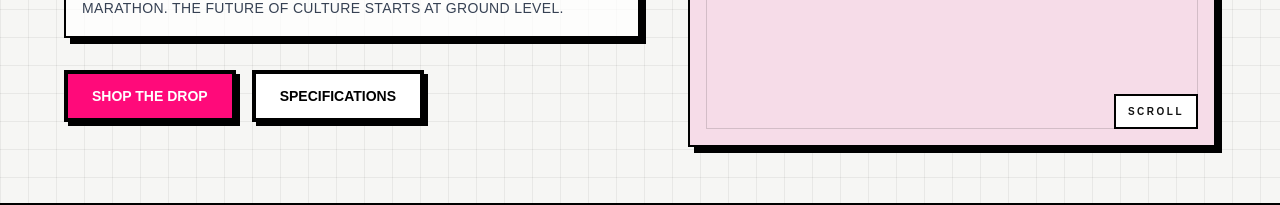
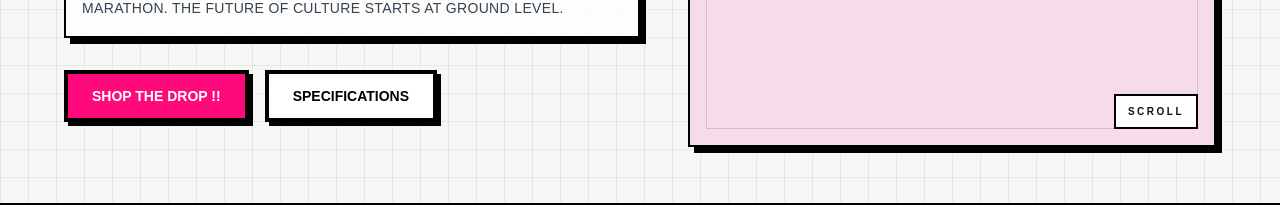
Before and after one commit to nkogyo/off-the-grid, a React (Vite) app: page / in a window 1280 px wide. Shown: the part 411-616 px from the top of the page. Built offline with nearby package versions, Linux system fonts and the light colour scheme; no server answers; the database is empty.

Commit message:
Update primary button text in Home component

```diff
--- a/src/pages/Home.jsx
+++ b/src/pages/Home.jsx
@@ -17,7 +17,7 @@ const defaultHomepageContent = {
   heroTitleLine2: "Velocity",
   heroDescription:
     "Engineered with kinetic air technology for the urban marathon. The future of culture starts at ground level.",
-  heroPrimaryButtonText: "Shop The Drop",
+  heroPrimaryButtonText: "Shop The Drop !!",
   heroPrimaryButtonLink: "/catalog",
   heroSecondaryButtonText: "Specifications",
   heroSecondaryButtonLink: "/updates",
```
